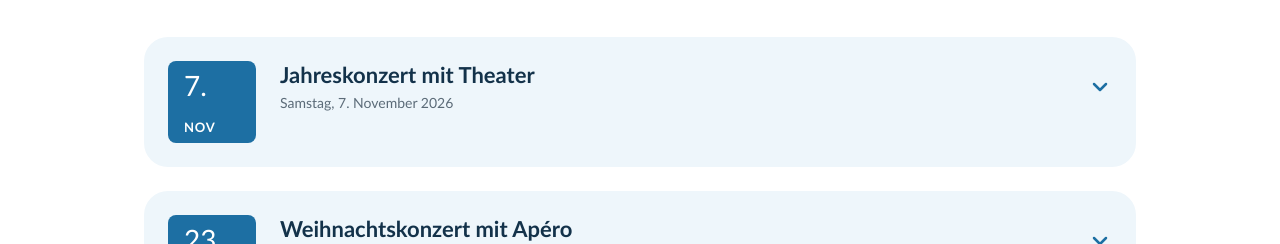
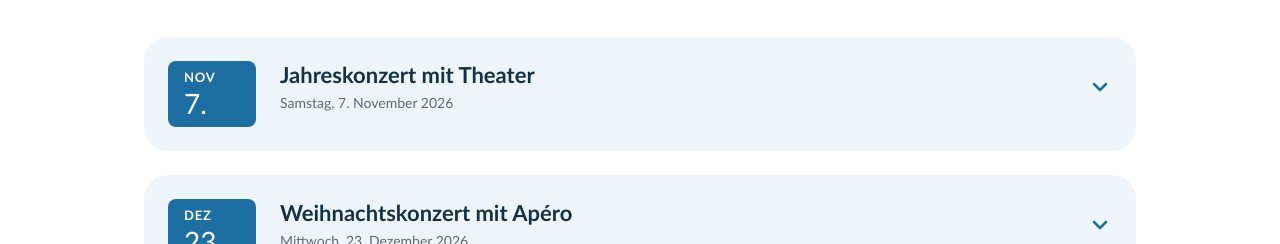
Before and after one commit to miranicad/mgrekingen, a plain HTML site: page index.html in a window 1280 px wide. Shown: the part 570-814 px from the top of the page. Drawn offline with Linux system fonts and the light colour scheme.

Commit message:
add mgrekingen page

```diff
--- a/index.html
+++ b/index.html
@@ -85,7 +85,7 @@
   .more .date { padding: var(--space-2) var(--space-3); transition: padding .35s ease; }
   .more .date .day { font-size: 28px; line-height: 32px; transition: font-size .35s ease, line-height .35s ease; }
   .more .date .month { max-height: 0; opacity: 0; overflow: hidden; margin-top: 0; transition: max-height .35s ease, opacity .35s ease, margin-top .35s ease; }
-  .more .date .label { padding-top: 2px; transition: padding-top .35s ease; }
+  .more .date .label { margin-top: 0; padding-bottom: 2px; transition: padding-bottom .35s ease; }
   .more .long { display: none; }
   .more-head { display: grid; grid-template-columns: minmax(0, 1fr) auto; align-items: center; gap: var(--space-3); align-self: center; }
   .more-head .small { color: var(--ink-muted); margin-top: var(--space-1); }
@@ -96,7 +96,7 @@
   .more:hover .date, .more:focus-within .date { padding: var(--space-4); }
   .more:hover .date .day, .more:focus-within .date .day { font-size: 64px; line-height: 64px; }
   .more:hover .date .month, .more:focus-within .date .month { max-height: 40px; opacity: 1; margin-top: var(--space-1); }
-  .more:hover .date .label, .more:focus-within .date .label { padding-top: var(--space-3); }
+  .more:hover .date .label, .more:focus-within .date .label { padding-bottom: var(--space-2); }
   .more:hover .short, .more:focus-within .short { display: none; }
   .more:hover .long, .more:focus-within .long { display: inline; }
   .more:hover .more-head, .more:focus-within .more-head { align-self: start; }
@@ -189,9 +189,9 @@
 
       <div class="more" tabindex="0" aria-label="Jahreskonzert mit Theater, Samstag 7. November 2026, mehr Infos">
         <div class="date">
+          <span class="label"><span class="short">Nov</span><span class="long">Samstag</span></span>
           <div class="day">7.</div>
           <div class="month">November 2026</div>
-          <span class="label"><span class="short">Nov</span><span class="long">Samstag</span></span>
         </div>
         <div>
           <div class="more-head">
@@ -219,9 +219,9 @@
 
       <div class="more" tabindex="0" aria-label="Weihnachtskonzert, Mittwoch 23. Dezember 2026, mehr Infos">
         <div class="date">
+          <span class="label"><span class="short">Dez</span><span class="long">Mittwoch</span></span>
           <div class="day">23.</div>
           <div class="month">Dezember 2026</div>
-          <span class="label"><span class="short">Dez</span><span class="long">Mittwoch</span></span>
         </div>
         <div>
           <div class="more-head">
```
